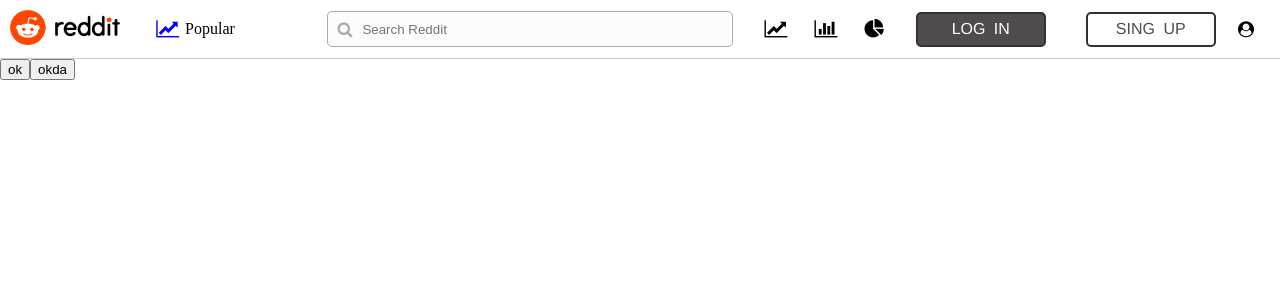
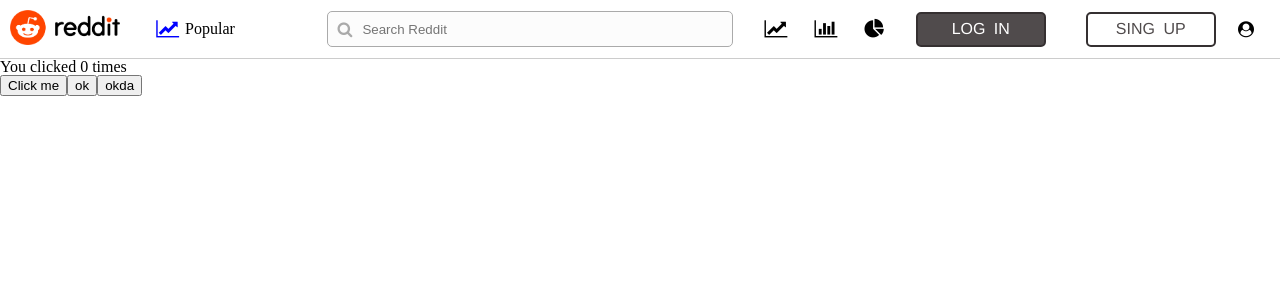
Before and after one commit to 13shutt/reddit-one, a React (Create React App) app: page / in a window 1280 px wide. Shown: the top 300 px of the page. Built offline with nearby package versions, Linux system fonts and the light colour scheme.

Commit message:
cra upd, hooks trouble

```diff
--- a/src/containers/Header/Header.js
+++ b/src/containers/Header/Header.js
@@ -49,9 +49,9 @@ const Header = () => {
           <div className="user-place dropdown">
             <i className="fa fa-user-circle dropbtn" aria-hidden="true"></i>
             <div className="dropdown-content">
-              <a href="#">Link 1</a>
-              <a href="#">Link 2</a>
-              <a href="#">Link 3</a>
+              <a href="null">Link 1</a>
+              <a href="null">Link 2</a>
+              <a href="null">Link 3</a>
             </div>
           </div>
         </div>
--- a/src/view/AppContainer/AppContainer.js
+++ b/src/view/AppContainer/AppContainer.js
@@ -1,11 +1,16 @@
 import React from 'react'
 import { Helmet } from "react-helmet";
 import { Route, Switch } from 'react-router-dom'
+import { useState } from 'react';
 
 import Header from '../../containers/Header'
 
 
-const AppContainer = (props) => (
+const AppContainer = (props) => {
+
+  const [count, setCount] = useState(0);
+
+  return (
     <div>
       <Helmet>
         <meta charSet="utf-8" />
@@ -15,6 +20,11 @@ const AppContainer = (props) => (
 
       <Header />
 
+      <p>You clicked {count} times</p>
+      <button onClick={() => setCount(count + 1)}>
+        Click me
+      </button>
+
       <button onClick={() => props.actions.fetchPostsData('popular', 10)}>ok</button>
       <button onClick={() => console.log(props.posts)}>okda</button>
 
@@ -23,5 +33,6 @@ const AppContainer = (props) => (
       </Switch>
     </div>
   );
+}
 
 export default AppContainer;
```
Also changed, not shown: package.json (+15 -8 lines), 1 other file (tests, documents, lock files or other folders). Lines whose indentation alone changed are shown as unchanged.
